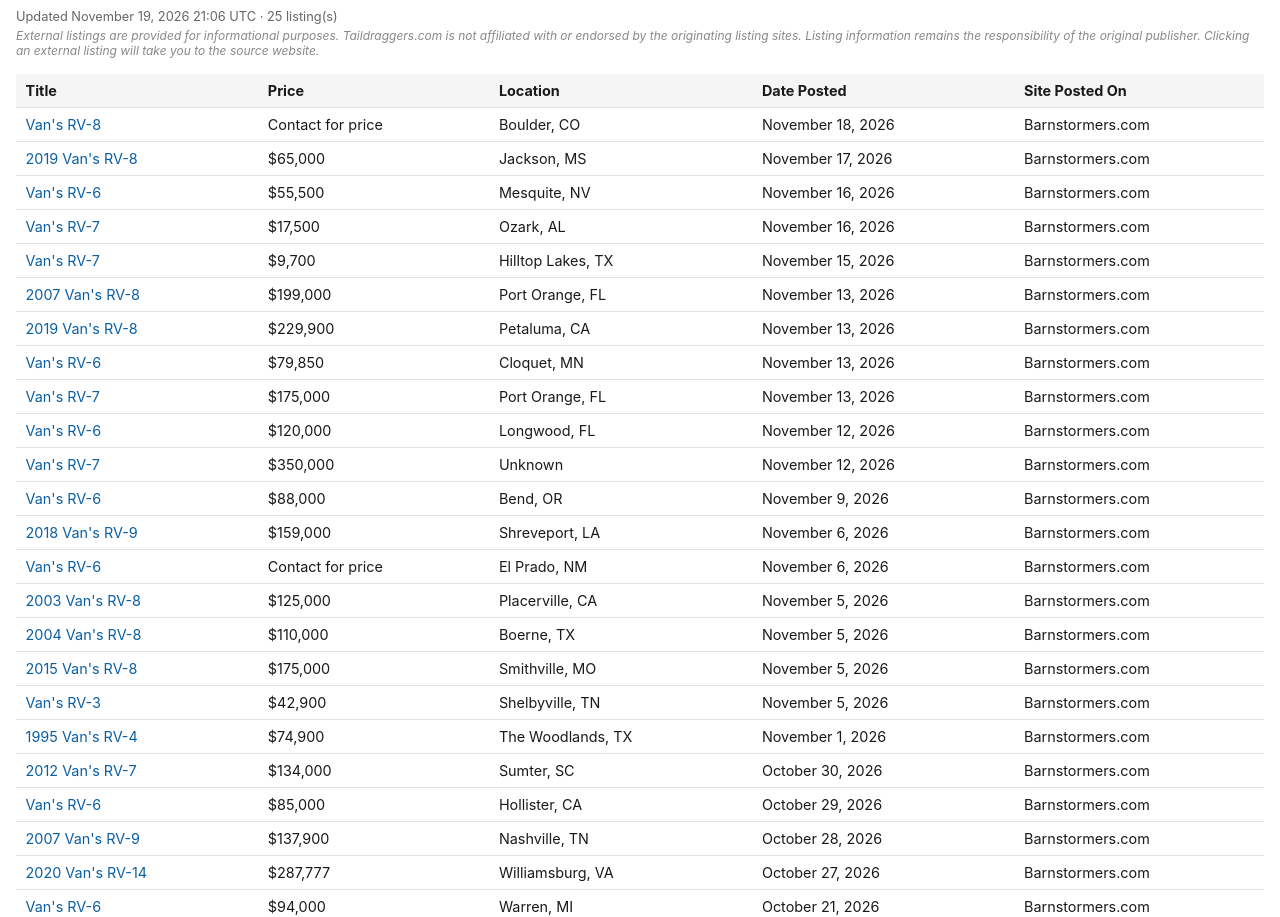
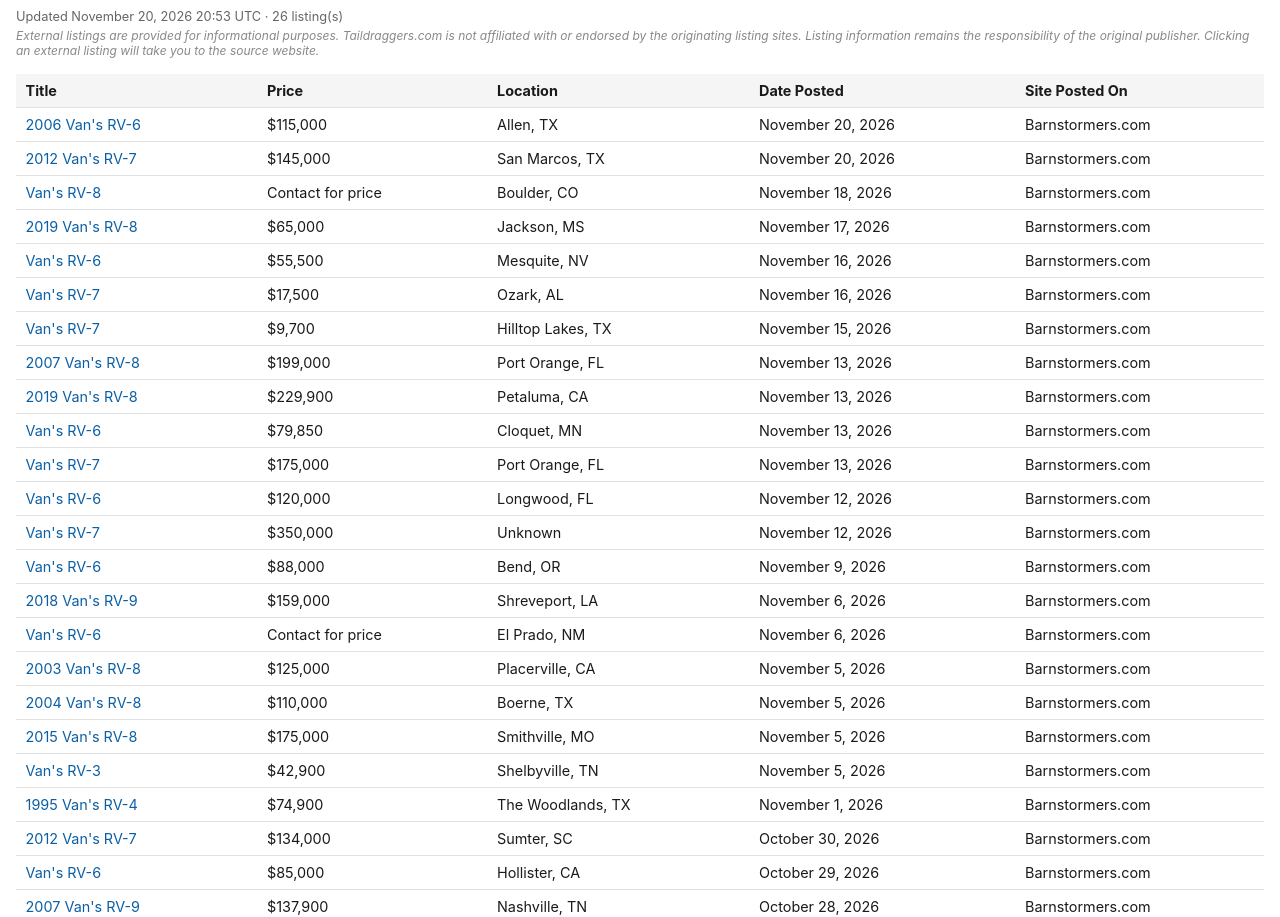
Before and after one commit to taildraggers/vans, a plain HTML site: page docs/index.html in a window 1280 px wide. Shown: the part 43-960 px from the top of the page. Drawn offline with Linux system fonts and the light colour scheme.

Commit message:
Update Van's RV listings (2026-11-20)

```diff
--- a/docs/index.html
+++ b/docs/index.html
@@ -76,13 +76,15 @@
 </head>
 <body>
   <h1>Other Van&#x27;s RV Ads on the Web</h1>
-  <div class="updated">Updated November 19, 2026 21:06 UTC &middot; 25 listing(s)</div>
+  <div class="updated">Updated November 20, 2026 20:53 UTC &middot; 26 listing(s)</div>
   <div class="disclaimer">External listings are provided for informational purposes. Taildraggers.com is not affiliated with or endorsed by the originating listing sites. Listing information remains the responsibility of the original publisher. Clicking an external listing will take you to the source website.</div>
   <table>
     <thead>
       <tr><th>Title</th><th>Price</th><th>Location</th><th>Date Posted</th><th>Site Posted On</th></tr>
     </thead>
     <tbody>
+        <tr><td><a href="https://www.barnstormers.com/classified-2079207-2006-RV-6.html" target="_blank" rel="noopener noreferrer">2006 Van&#x27;s RV-6</a></td><td>$115,000</td><td>Allen, TX</td><td>November 20, 2026</td><td>Barnstormers.com</td></tr>
+        <tr><td><a href="https://www.barnstormers.com/classified-2084853-2012-RV7-Low-Time,-Very-Clean.html" target="_blank" rel="noopener noreferrer">2012 Van&#x27;s RV-7</a></td><td>$145,000</td><td>San Marcos, TX</td><td>November 20, 2026</td><td>Barnstormers.com</td></tr>
         <tr><td><a href="https://www.barnstormers.com/classified-2080014-RV8.html" target="_blank" rel="noopener noreferrer">Van&#x27;s RV-8</a></td><td>Contact for price</td><td>Boulder, CO</td><td>November 18, 2026</td><td>Barnstormers.com</td></tr>
         <tr><td><a href="https://www.barnstormers.com/classified-2084275-RV8-2019-NICE-REBUILDER.html" target="_blank" rel="noopener noreferrer">2019 Van&#x27;s RV-8</a></td><td>$65,000</td><td>Jackson, MS</td><td>November 17, 2026</td><td>Barnstormers.com</td></tr>
         <tr><td><a href="https://www.barnstormers.com/classified-2038565-RV-6.html" target="_blank" rel="noopener noreferrer">Van&#x27;s RV-6</a></td><td>$55,500</td><td>Mesquite, NV</td><td>November 16, 2026</td><td>Barnstormers.com</td></tr>
@@ -106,7 +108,6 @@
         <tr><td><a href="https://www.barnstormers.com/classified-2080803-Ready-to-fly-RV6-with-mods!.html" target="_blank" rel="noopener noreferrer">Van&#x27;s RV-6</a></td><td>$85,000</td><td>Hollister, CA</td><td>October 29, 2026</td><td>Barnstormers.com</td></tr>
         <tr><td><a href="https://www.barnstormers.com/classified-2080633-2007-VANS-RV9-N39YB.html" target="_blank" rel="noopener noreferrer">2007 Van&#x27;s RV-9</a></td><td>$137,900</td><td>Nashville, TN</td><td>October 28, 2026</td><td>Barnstormers.com</td></tr>
         <tr><td><a href="https://www.barnstormers.com/classified-2076086-RV14---2020-Thunderbolt-210-HP.html" target="_blank" rel="noopener noreferrer">2020 Van&#x27;s RV-14</a></td><td>$287,777</td><td>Williamsburg, VA</td><td>October 27, 2026</td><td>Barnstormers.com</td></tr>
-        <tr><td><a href="https://www.barnstormers.com/classified-2067011-RV6.html" target="_blank" rel="noopener noreferrer">Van&#x27;s RV-6</a></td><td>$94,000</td><td>Warren, MI</td><td>October 21, 2026</td><td>Barnstormers.com</td></tr>
         <tr><td><a href="https://www.barnstormers.com/classified-2050711-Rv-8-project-sale-make-offer!.html" target="_blank" rel="noopener noreferrer">Van&#x27;s RV-8</a></td><td>$104,000</td><td>Carlton, WA</td><td>October 18, 2026</td><td>Barnstormers.com</td></tr>
     </tbody>
   </table>
```
